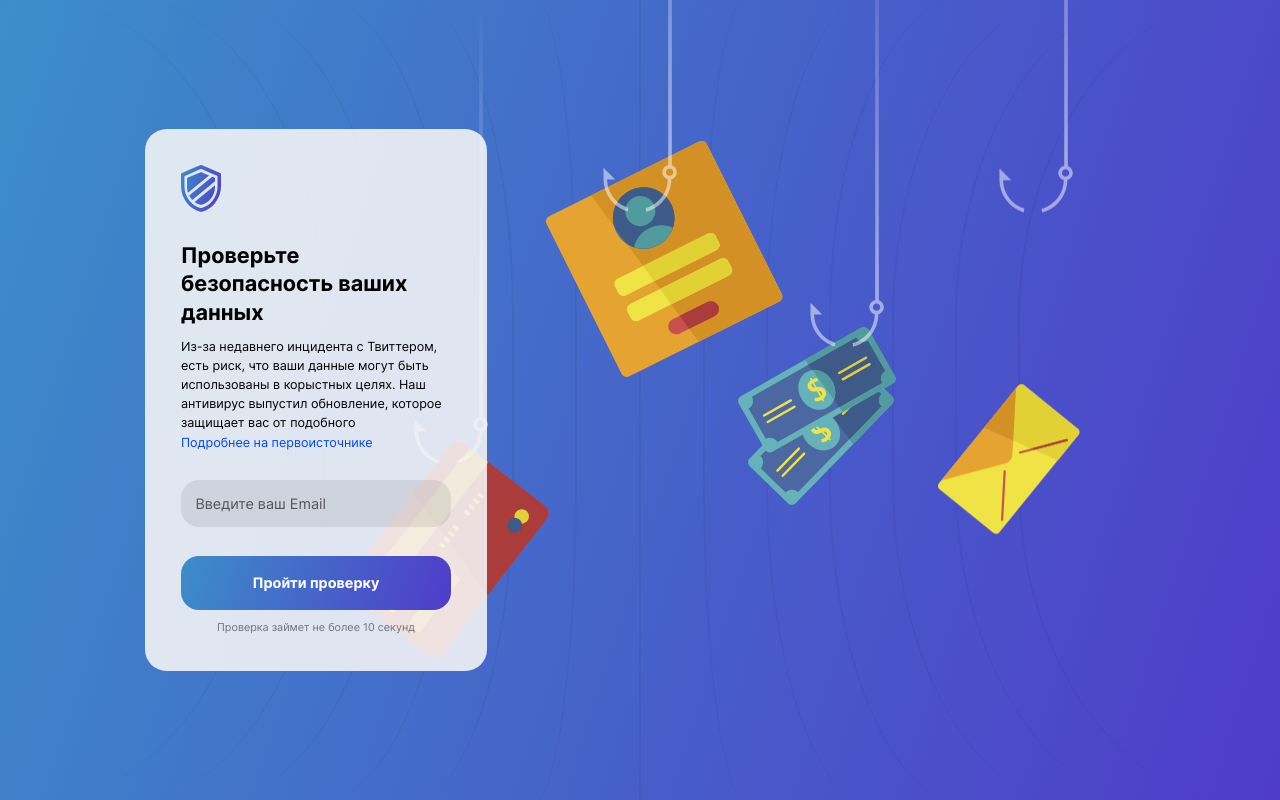
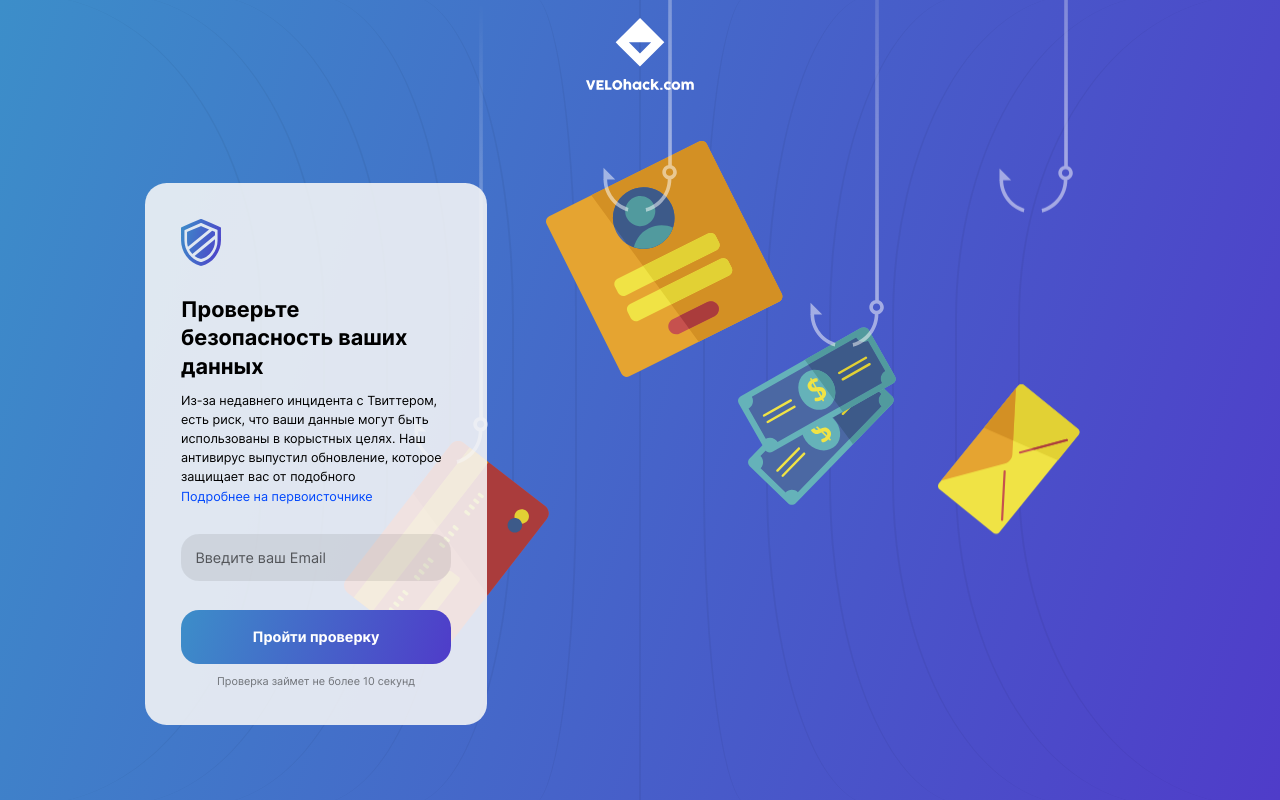
Before and after one commit to boyko1396/emailtest, a website: page src/index.pug in a window 1280 px wide. Drawn offline with nearby package versions, Linux system fonts and the light colour scheme; files that its build step writes are made by us from their sources.

Commit message:
add logo

```diff
--- a/src/includes/foot.pug
+++ b/src/includes/foot.pug
@@ -1,2 +1,2 @@
-script(src='js/jquery-3.6.0.min.js?v=823421378232')
-script(src='js/main.js?v=823421378232')
+script(src='js/jquery-3.6.0.min.js?v=53291788433')
+script(src='js/main.js?v=53291788433')
--- a/src/includes/head.pug
+++ b/src/includes/head.pug
@@ -11,4 +11,4 @@ head
   <meta name="msapplication-TileColor" content="#da532c">
   <meta name="msapplication-config" content="/images/favicon/browserconfig.xml">
   <meta name="theme-color" content="#ffffff">
-  link(rel='stylesheet', href='css/styles.css?v=823421378232')
+  link(rel='stylesheet', href='css/styles.css?v=53291788433')
--- a/src/index.pug
+++ b/src/index.pug
@@ -30,6 +30,8 @@ html(lang='ru')
           .bg-el__item.bg-el__item--4
             .bg-el__item-img.bg-el__item-img--4
         .main__inner
+          a(href="/").logo.main__logo
+            img(src="images/logo.svg" alt="velohack.com" width="120" height="80").logo__img
           aside.aside.aside--theme-gray.main__aside
             .aside__inner
               .aside__bg.aside__bg--gray
--- a/src/js/main.js
+++ b/src/js/main.js
@@ -30,6 +30,7 @@ $(document).ready(function() {
       currentSlide.next().slideToggle(450);
       currentSlide.next().next().slideToggle(450);
       $('.main__layout').addClass('is-show');
+      $('.main__logo').addClass('is-result');
     }, 1700);
   });
 
--- a/src/scss/blocks/_components.scss
+++ b/src/scss/blocks/_components.scss
@@ -646,3 +646,23 @@ svg,
     position: absolute;
     left: -9999px;
 }
+
+.logo {
+    width: 12.0rem;
+    height: 8.0rem;
+    display: block;
+    flex-shrink: 0;
+    transition: all .4s;
+    &:hover {
+        text-decoration: none;
+        @media (min-width: $md-mf) {
+            opacity: .8;
+        }
+    }
+    &__img {
+        width: 100%;
+        height: 100%;
+        display: block;
+        object-fit: contain;
+    }
+}
--- a/src/scss/layouts/_main.scss
+++ b/src/scss/layouts/_main.scss
@@ -403,7 +403,6 @@
     background: $gradient-blue-1;
     min-height: 100vh;
     display: flex;
-    align-items: center;
     position: relative;
     z-index: 1;
     &__inner {
@@ -421,16 +420,37 @@
             padding: var(--gap);
         }
     }
+    &__logo {
+        margin: 0 auto;
+        position: absolute;
+        top: var(--gap);
+        right: 0;
+        left: 0;
+        transition-duration: 1.2s;
+        @media (max-width: $lg) {
+            margin-bottom: 2rem;
+            top: 0;
+            position: relative;
+        }
+        &.is-result {
+            @media (min-width: $lg-mf) {
+                left: -72rem;
+            }
+        }
+    }
     &__aside {
         max-width: 38.0rem;
         margin-right: var(--gap-fluid);
         flex: 0 0 38.0rem;
+        position: relative;
+        top: 6rem;
         transition: all .7s;
         transition-delay: .5s;
         z-index: 1;
         @media (max-width: $lg) {
             margin: 0 auto var(--gap);
             flex-basis: 100%;
+            top: 0;
         }
         &.is-hide {
             transform: translateX(-80vw);
```
Also changed, not shown: build/css/styles.css, build/images/logo.svg (added), build/index.html, build/js/main.js, src/images/logo.svg (added), 1 other file.
